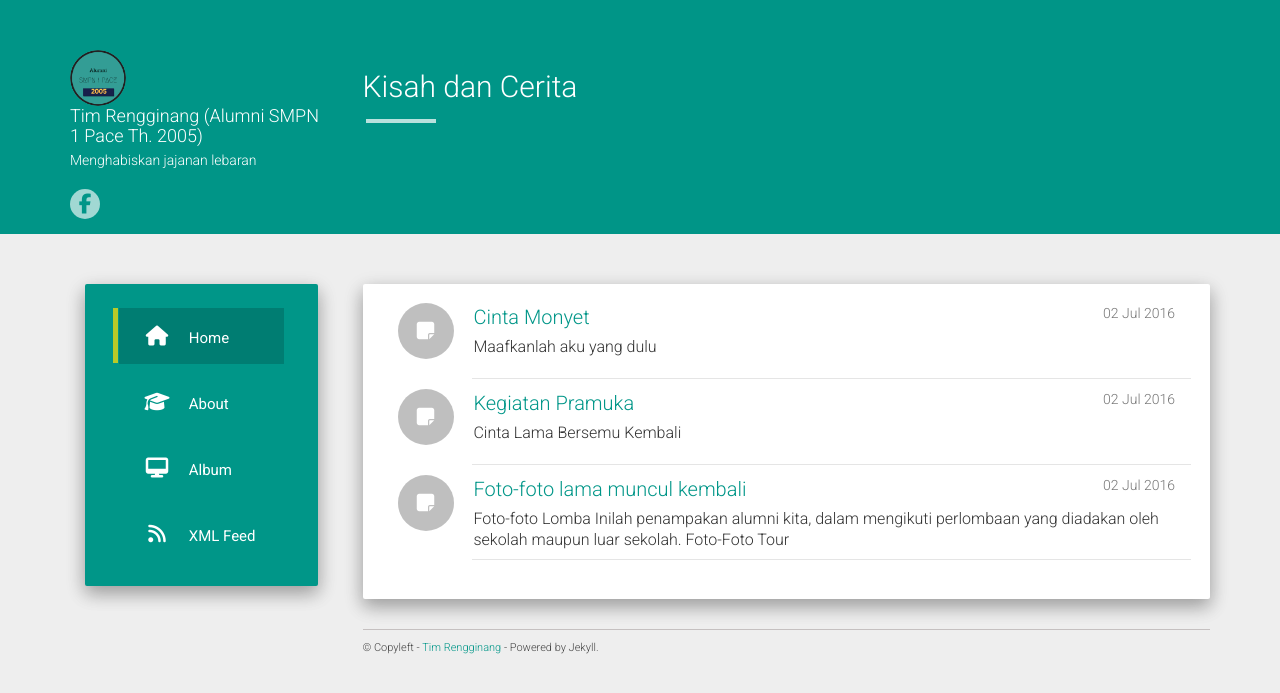
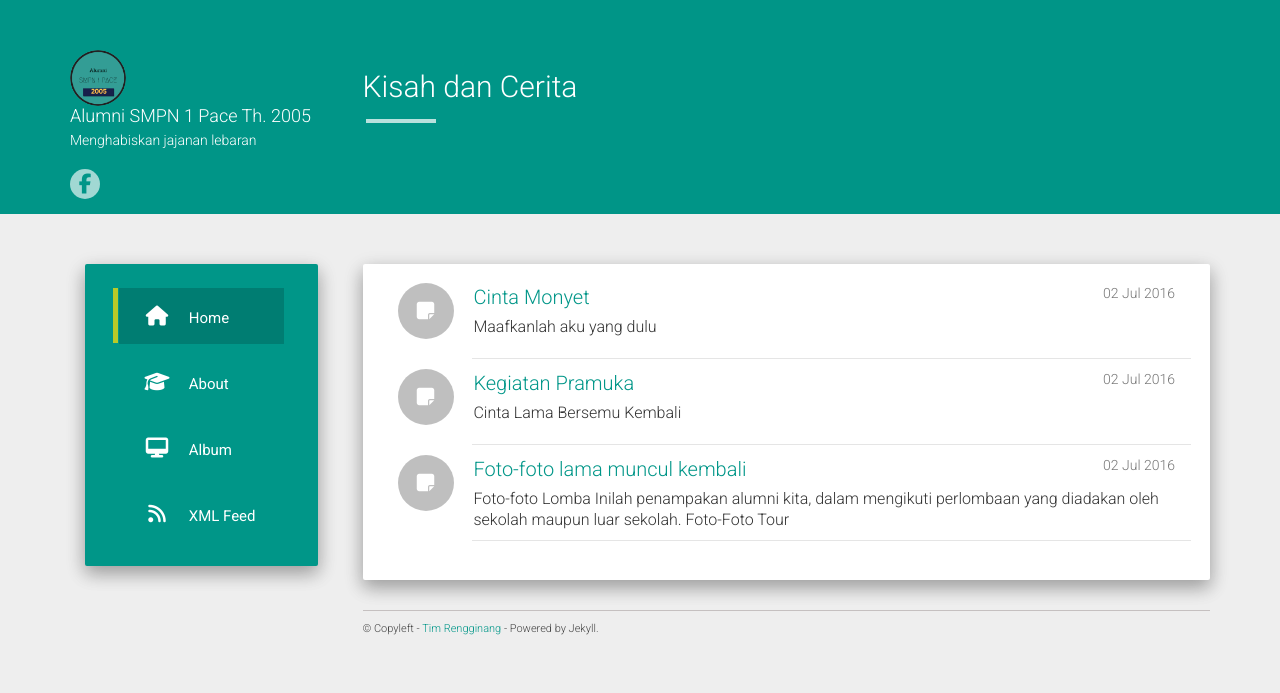
Before and after one commit to rangginang/rangginang.github.io, a Jekyll site: the page built from index.html, in a window 1280 px wide. Shown: the top 693 px of the page. Built offline with Jekyll 4.4.1, drawn with Linux system fonts in a browser that asks for light colours; nearby versions of some CDN libraries; the list of posts is cut into pages by our own code.

Commit message:
Edited Author

```diff
--- a/_config.yml
+++ b/_config.yml
@@ -1,6 +1,6 @@
 title: Alumni SMPN 1 Pace
 description: Rang-rangginang udah cukup.
-author: Tim Rengginang (Alumni SMPN 1 Pace Th. 2005)
+author: Alumni SMPN 1 Pace Th. 2005
 logo: https://rangginang.github.io/static/img/avatar.png
 github: https://github.com/rangginang
 about: Menghabiskan jajanan lebaran
```
